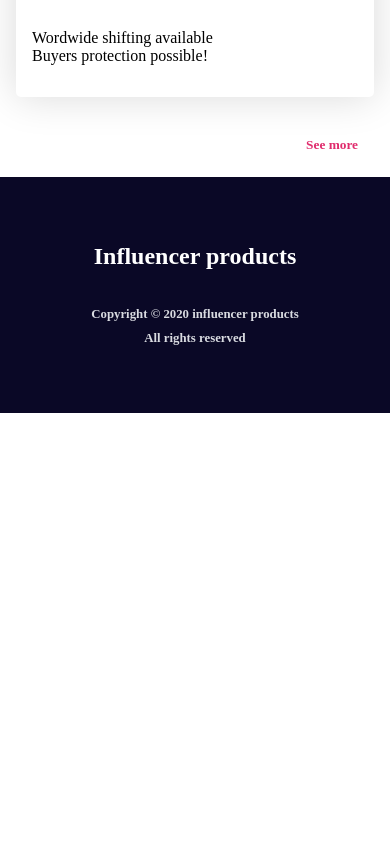
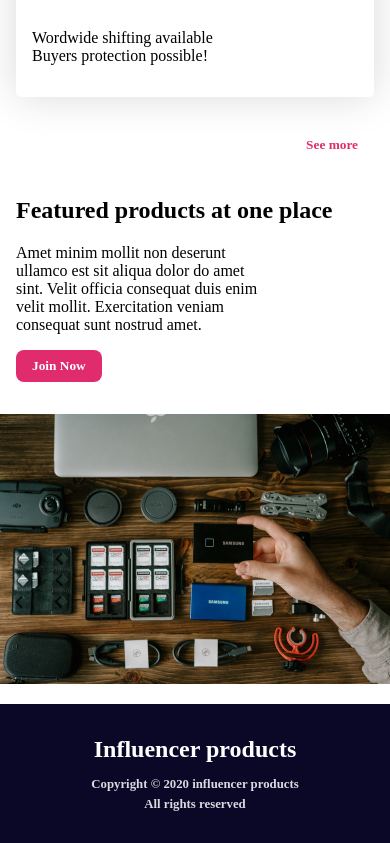
Before and after one commit to shaishabcoding/influencer-gear, a plain HTML site: page index.html in a window 390 px wide. Shown: the part 5936-6779 px from the top of the page. Before the commit the page ends 6349 px from the top, so only its background shows below. Drawn offline with Linux system fonts and the light colour scheme.

Commit message:
added feature

```diff
--- a/index.html
+++ b/index.html
@@ -177,6 +177,23 @@
         </button>
       </section>
       <!-- collection end-->
+
+      <!-- feature start -->
+      <section class="feature">
+        <div class="feature-img-container">
+          <img src="images/gear.png" alt="" />
+        </div>
+        <div class="feature-text-container">
+          <h1 class="feature-title">Featured products at one place</h1>
+          <p class="description">
+            Amet minim mollit non deserunt ullamco est sit aliqua dolor do amet
+            sint. Velit officia consequat duis enim velit mollit. Exercitation
+            veniam consequat sunt nostrud amet.
+          </p>
+          <button class="btn-primary">Join Now</button>
+        </div>
+      </section>
+      <!-- feature end -->
     </main>
     <!-- main end -->
 
--- a/styles/style.css
+++ b/styles/style.css
@@ -11,6 +11,7 @@ body {
 }
 * {
   font-family: Poppins;
+  transition: 1s ease all;
 }
 header,
 main {
@@ -160,6 +161,19 @@ nav a {
   display: block;
 }
 /*    collection end */
+
+/*    feature start */
+.feature {
+  margin-top: 5rem;
+  display: flex;
+  gap: 5rem;
+  justify-content: space-around;
+  align-items: center;
+}
+.feature .description {
+  width: 70%;
+}
+/*    feature end */
 /* main end */
 
 /* footer start */
@@ -228,6 +242,26 @@ footer {
     gap: 1rem;
   }
   /* res collection end */
+
+  /* res feature start */
+  .feature {
+    flex-direction: column-reverse;
+    margin-top: 1rem;
+    gap: 2rem;
+  }
+  /* res feature end */
+
+  /* res footer start */
+  footer {
+    padding: 1rem;
+  }
+  .footer-title {
+    margin-bottom: 0.8rem;
+  }
+  .footer-description {
+    line-height: 1.2rem;
+  }
+  /* res footer end */
 }
 /*    mobile end */
 /* responsive design  end*/
```
